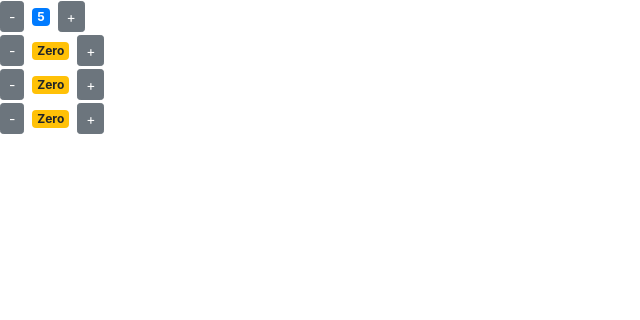
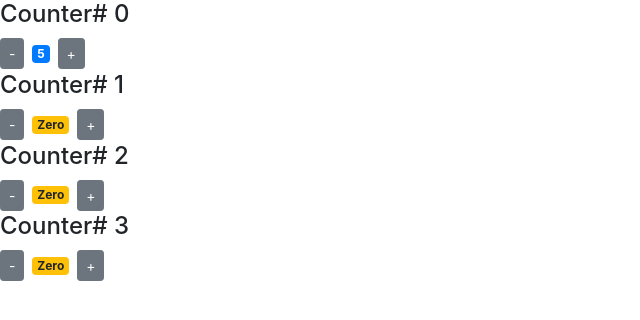
Before and after one commit to akhlaq1/React_app_mosh, a React (Create React App) app: page / in a window 1280 px wide. Shown: the top 320 px of the page, without its empty margins (0-640 px from the left). Built offline with nearby package versions, Linux system fonts and the light colour scheme.

Commit message:
data passed from parent to child

```diff
--- a/src/components/counterComponent.jsx
+++ b/src/components/counterComponent.jsx
@@ -2,7 +2,8 @@ import React, { Component } from "react";
 
 class Counter extends Component {
   state = {
-    count: this.props.value
+    count: this.props.value,
+    id: this.props.id
   };
 
   badgeColor() {
@@ -24,6 +25,8 @@ class Counter extends Component {
   render() {
     return (
       <React.Fragment>
+        <div>
+          <h4>Counter# {this.state.id}</h4>
           <button
             onClick={this.btn_decrement}
             className="btn btn-secondary btn-sm"
@@ -42,6 +45,7 @@ class Counter extends Component {
           >
             +
           </button>
+        </div>
       </React.Fragment>
     );
   }
--- a/src/components/counters.jsx
+++ b/src/components/counters.jsx
@@ -14,6 +14,7 @@ class Counters extends Component {
             <Counter
               value={tag.value}
               key={this.state.counters_array.indexOf(tag)}
+              id={this.state.counters_array.indexOf(tag)}
             />
           </div>
         ))}
```
Lines whose indentation alone changed are shown as unchanged.
